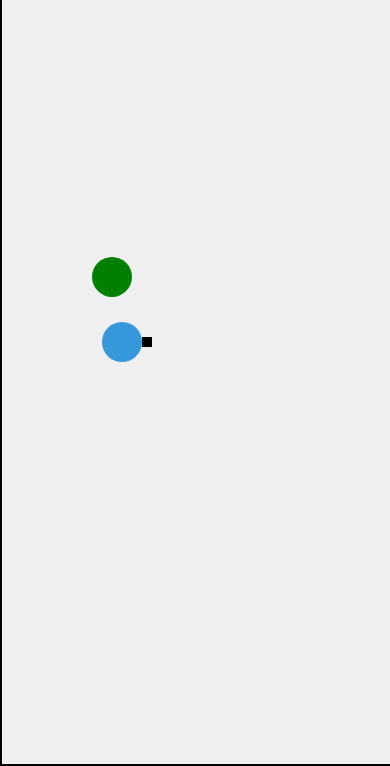
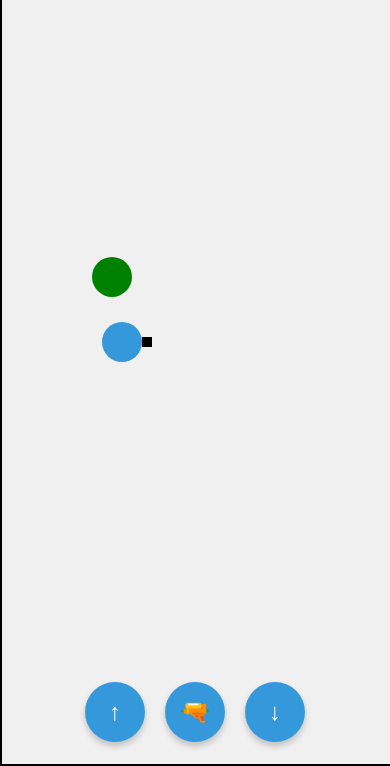
Before and after one commit to Rajendra2056/Rajendra2056.github.io, a website: page arrow.html in a window 390 px wide. Shown: the part 82-848 px from the top of the page. Drawn offline with Linux system fonts and the light colour scheme.

Commit message:
mobile optimization

```diff
--- a/arrow.html
+++ b/arrow.html
@@ -36,7 +36,7 @@
             top: 20px;
             left: 50%;
             transform: translateX(-50%);
-            font-size: 32px;
+            font-size: 24px;
             font-weight: bold;
             color: #222;
             background: #ffffffaa;
@@ -44,11 +44,45 @@
             border-radius: 10px;
             z-index: 10;
         }
+        #controls {
+            position: fixed;
+            bottom: 20px;
+            left: 50%;
+            transform: translateX(-50%);
+            display: flex;
+            gap: 20px;
+            z-index: 10;
+        }
+        .control-btn {
+            width: 60px;
+            height: 60px;
+            background: #3498db;
+            border: none;
+            border-radius: 50%;
+            color: white;
+            font-size: 24px;
+            font-weight: bold;
+            display: flex;
+            justify-content: center;
+            align-items: center;
+            box-shadow: 0 4px 6px rgba(0, 0, 0, 0.2);
+            cursor: pointer;
+        }
+        .control-btn:active {
+            background: #2980b9;
+        }
     </style>
 </head>
 <body>
     <div id="score">Score: 0</div>
     <canvas id="gameCanvas"></canvas>
+
+    <!-- On-screen controls -->
+    <div id="controls">
+        <button class="control-btn" id="up-btn">&#8593;</button>
+        <button class="control-btn" id="shoot-btn">&#x1F52B;</button>
+        <button class="control-btn" id="down-btn">&#8595;</button>
+    </div>
 
     <script>
         const canvas = document.getElementById("gameCanvas");
@@ -210,16 +244,25 @@
         }
 
         // Event listeners for controls
-        document.addEventListener("keydown", (e) => {
-            if (e.key === " " && gameRunning) {
-                // Fire arrow
+        const upBtn = document.getElementById("up-btn");
+        const downBtn = document.getElementById("down-btn");
+        const shootBtn = document.getElementById("shoot-btn");
+
+        upBtn.addEventListener("click", () => {
+            if (player.y > 0) {
+                player.y -= player.speed;
+            }
+        });
+
+        downBtn.addEventListener("click", () => {
+            if (player.y < canvas.height - player.height) {
+                player.y += player.speed;
+            }
+        });
+
+        shootBtn.addEventListener("click", () => {
+            if (gameRunning) {
                 arrows.push(new Arrow(player.x + player.width + 10, player.y + player.height / 2 - 2));
-            } else if (e.key === "ArrowUp" && player.y > 0) {
-                // Move player up
-                player.y -= player.speed;
-            } else if (e.key === "ArrowDown" && player.y < canvas.height - player.height) {
-                // Move player down
-                player.y += player.speed;
             }
         });
 
```
